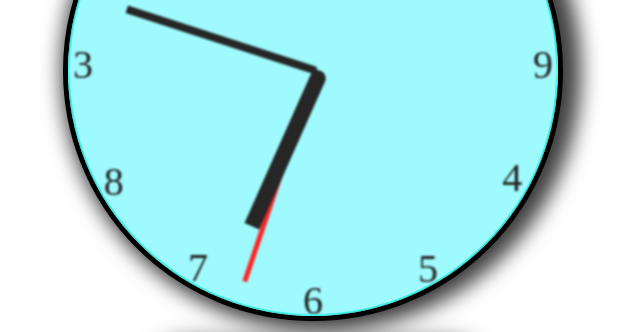
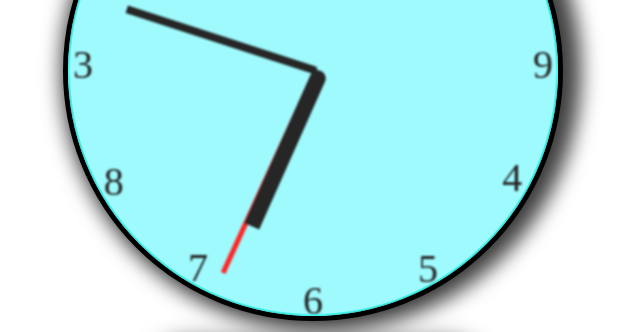
Before and after one commit to TimNik96/miroslavRepo, a plain HTML site: page domaci/JS Clock/index.html in a window 1280 px wide. Shown: the part 243-575 px from the top of the page, without its empty margins (327-967 px from the left). Drawn offline with Linux system fonts and the light colour scheme.

Commit message:
modify JS clock

```diff
--- a/domaci/JS Clock/css.css
+++ b/domaci/JS Clock/css.css
@@ -103,7 +103,7 @@ body {
   left: 50%;
   bottom: 50%;
   transform-origin: 50% 100%;
-  transition: all 1s ease;
+  transition: all 1s linear;
 }
 
 .minuta {
--- a/domaci/JS Clock/js.js
+++ b/domaci/JS Clock/js.js
@@ -2,14 +2,17 @@ const divCasovnik = document.querySelector(".casovnik");
 const sekunda = document.querySelector(".sekunda");
 const minuta = document.querySelector(".minuta");
 const sat = document.querySelector(".sat");
+let seconds = new Date().getSeconds();
+let brojac = seconds;
 
 const time = () => {
   let hours = new Date().getHours();
   let minutes = new Date().getMinutes();
   let seconds = new Date().getSeconds();
   let dobaDana = "AM";
+  brojac++;
+  let sec = brojac * 6;
 
-  let sec = seconds * 6;
   let min = minutes * 6;
   let hr = hours * 30 + minutes / 2;
 
```
